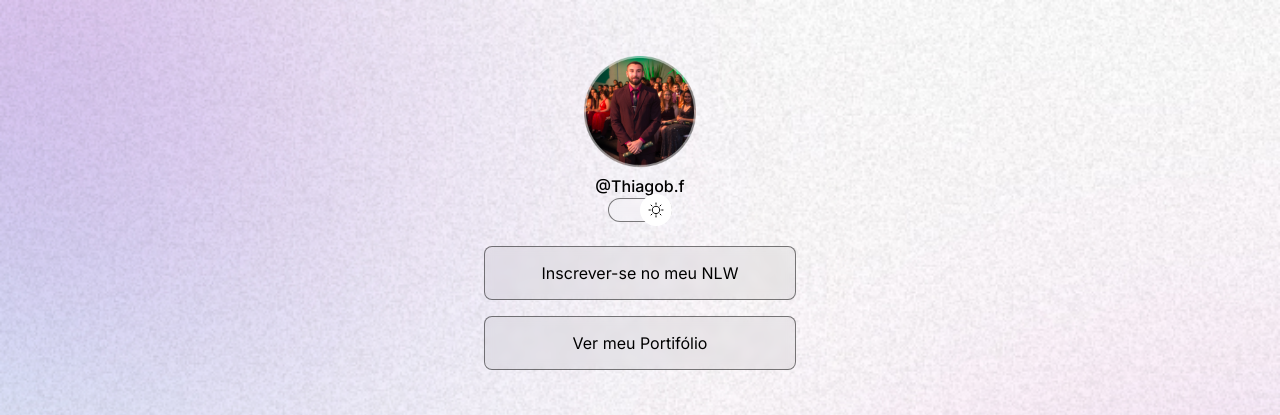
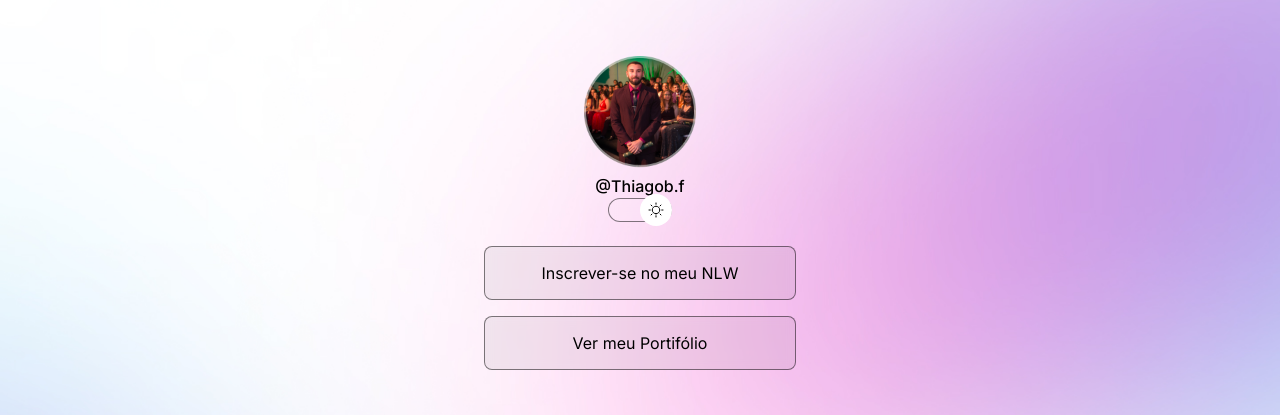
Before and after one commit to Thiagobf1/Projeto-Rockseat, a plain HTML site: page index.html in a window 1280 px wide. Shown: the top 415 px of the page. Drawn offline with nearby package versions, Linux system fonts and the light colour scheme.

Commit message:
add @media and body height to vh

```diff
--- a/style.css
+++ b/style.css
@@ -34,6 +34,7 @@ body {
     */
 
     background: var(--bg-url) no-repeat top center/cover;
+    height: 100vh;
 }
 
     body * {
@@ -172,3 +173,15 @@ footer {
     text-align: center;
     font-size: 14px;
 }
+
+/* Media queries */
+
+@media (min-width:700px) {
+    :root {
+        --bg-url: url(./bg-desktop.jpg);
+    }
+
+    .light {
+        --bg-url: url(bg-desktop-light.jpg);
+    }
+}
```
